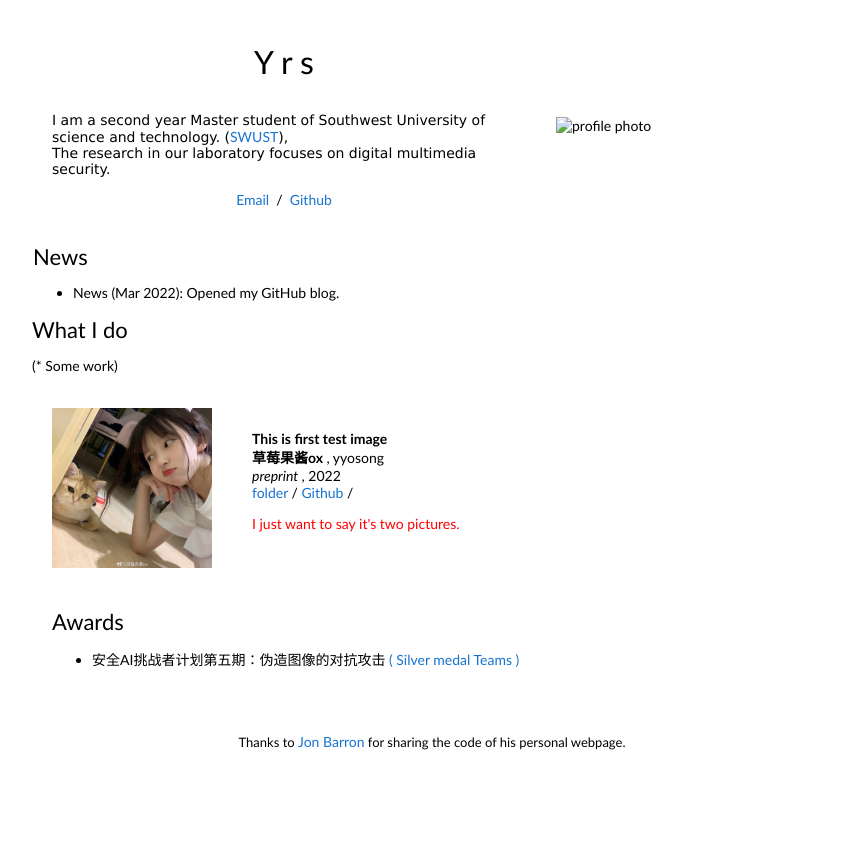
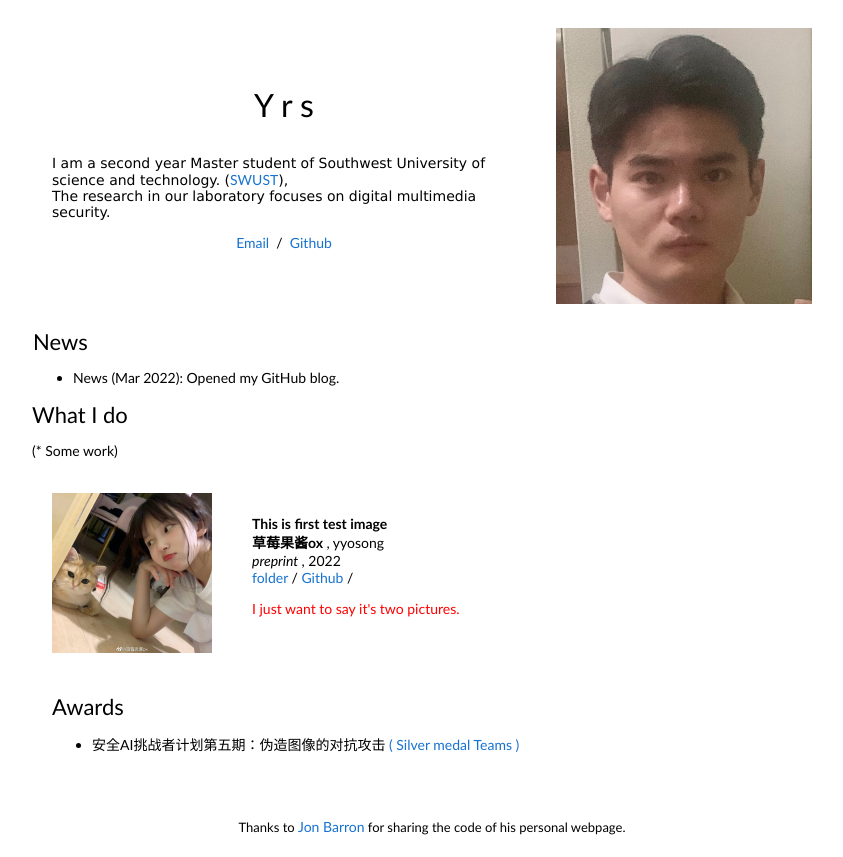
Before and after one commit to standbyme-ge/standbyme-ge.github.io, a plain HTML site: page index.html in a window 1280 px wide. Shown: the whole page, without its empty margins (208-1051 px from the left). Before the commit the page ends 800 px from the top, so only its background shows below. Drawn offline with Linux system fonts and the light colour scheme.

Commit message:
Update index.html

```diff
--- a/index.html
+++ b/index.html
@@ -30,7 +30,7 @@
               </p>
             </td>
             <td style="padding:2.5%;width:40%;max-width:40%">
-             <img style="width:100%;max-width:100%" alt="profile photo" src="img/I.JPG" class="hoverZoomLink"></a>
+             <img style="width:100%;max-width:100%" alt="profile photo" src="img/yrs.png" class="hoverZoomLink"></a>
             </td>
           </tr>
         </tbody></table>
```
